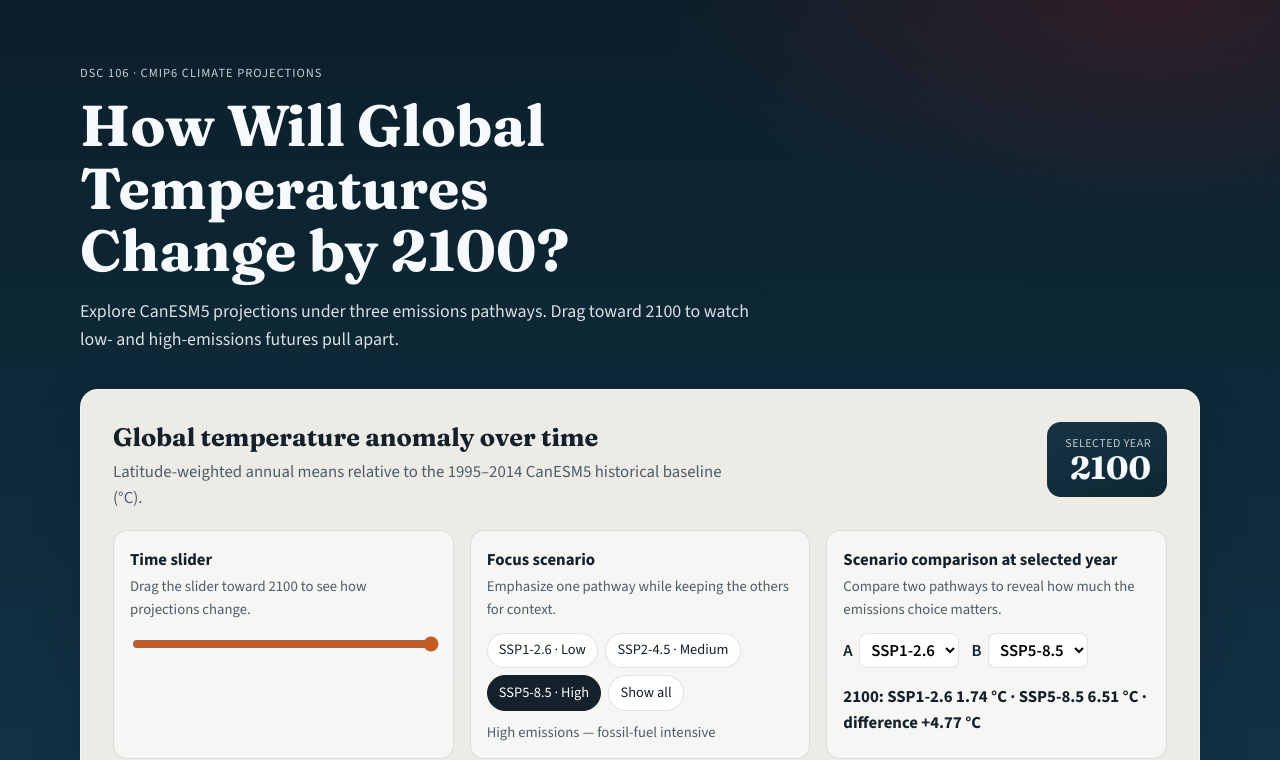
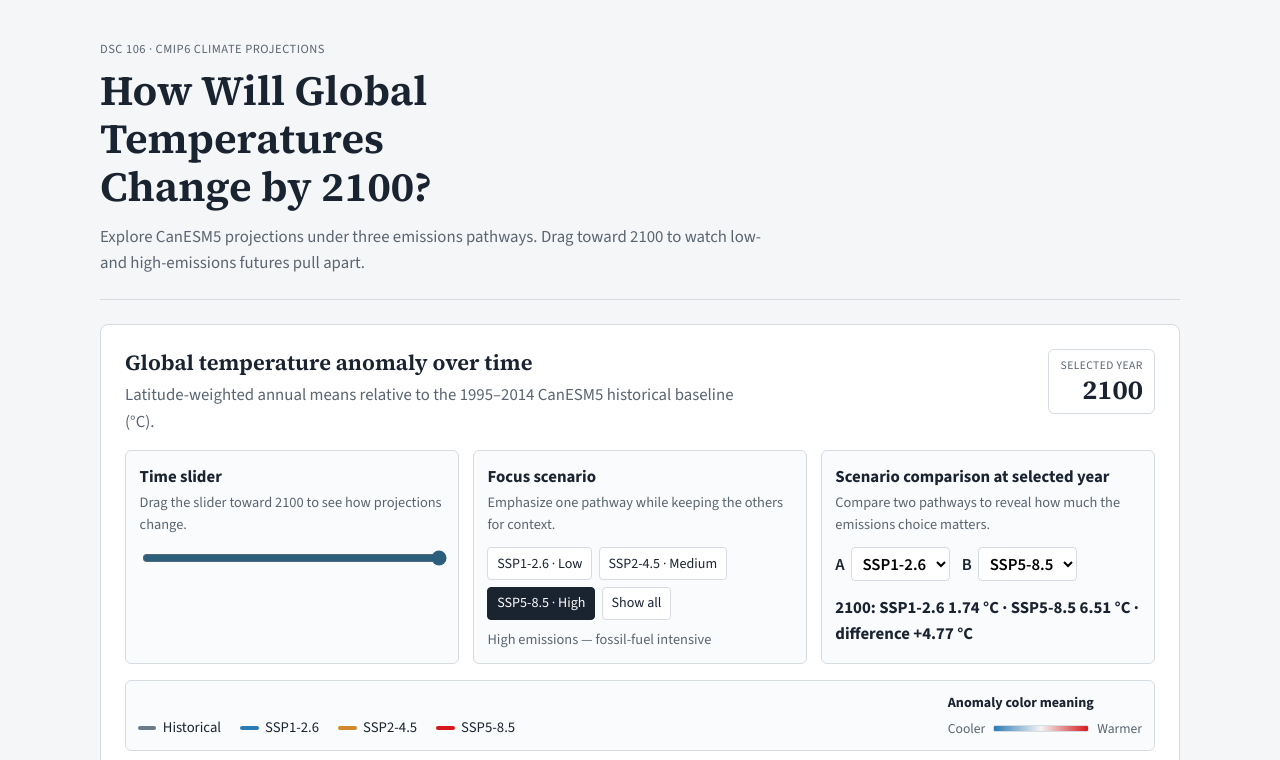
Before and after one commit to exitcy/DSC106-Project-3, a plain HTML site: page index.html in a window 1280 px wide. Shown: the top 760 px of the page. Drawn offline with nearby package versions, Linux system fonts and the light colour scheme.

Commit message:
Simplify page styling to a cleaner academic look.

```diff
--- a/css/styles.css
+++ b/css/styles.css
@@ -1,19 +1,15 @@
 :root {
-  --bg-top: #0b1f2a;
-  --bg-mid: #123447;
-  --bg-bottom: #f3efe6;
-  --ink: #14212b;
-  --muted: #4d5d68;
-  --paper: rgba(255, 252, 246, 0.92);
-  --line: rgba(20, 33, 43, 0.12);
-  --accent: #c45c26;
+  --ink: #1a2330;
+  --muted: #5a6570;
+  --paper: #ffffff;
+  --page: #f5f6f8;
+  --line: #d7dce2;
+  --accent: #2c5f7c;
   --ssp126: #2c7bb6;
   --ssp245: #d08a2c;
   --ssp585: #d7191c;
   --historical: #6b7c86;
-  --shadow: 0 18px 50px rgba(8, 24, 34, 0.18);
-  --radius: 18px;
-  --font-display: "Fraunces", Georgia, serif;
+  --font-display: "Source Serif 4", Georgia, serif;
   --font-body: "Source Sans 3", "Segoe UI", sans-serif;
 }
 
@@ -34,58 +30,56 @@ body {
   font-family: var(--font-body);
   font-size: 1.05rem;
   line-height: 1.55;
-  background:
-    radial-gradient(1200px 500px at 10% -10%, rgba(44, 123, 182, 0.28), transparent 60%),
-    radial-gradient(900px 420px at 90% 0%, rgba(215, 25, 28, 0.18), transparent 55%),
-    linear-gradient(180deg, var(--bg-top) 0%, var(--bg-mid) 28%, #d9e4df 52%, var(--bg-bottom) 100%);
+  background: var(--page);
 }
 
 .page {
-  width: min(1120px, calc(100% - 2rem));
+  width: min(1080px, calc(100% - 2rem));
   margin: 0 auto;
-  padding: 2.5rem 0 4rem;
+  padding: 2rem 0 3.5rem;
 }
 
 .hero {
-  color: #f7fafc;
-  padding: 1.5rem 0 2.25rem;
+  color: var(--ink);
+  padding: 0.5rem 0 1.5rem;
+  border-bottom: 1px solid var(--line);
+  margin-bottom: 1.5rem;
 }
 
 .eyebrow {
-  margin: 0 0 0.75rem;
-  letter-spacing: 0.08em;
+  margin: 0 0 0.5rem;
+  letter-spacing: 0.04em;
   text-transform: uppercase;
   font-size: 0.78rem;
-  opacity: 0.8;
+  color: var(--muted);
 }
 
 .hero h1 {
   margin: 0;
-  max-width: 14ch;
+  max-width: 18ch;
   font-family: var(--font-display);
-  font-weight: 700;
-  font-size: clamp(2.2rem, 5vw, 3.6rem);
-  line-height: 1.08;
+  font-weight: 650;
+  font-size: clamp(1.85rem, 4vw, 2.6rem);
+  line-height: 1.15;
 }
 
 .lede {
-  margin: 1rem 0 0;
+  margin: 0.75rem 0 0;
   max-width: 42rem;
-  font-size: 1.12rem;
-  color: rgba(247, 250, 252, 0.88);
+  font-size: 1.05rem;
+  color: var(--muted);
 }
 
 .viz-panel,
 .about {
   background: var(--paper);
-  border: 1px solid rgba(255, 255, 255, 0.45);
-  border-radius: var(--radius);
-  box-shadow: var(--shadow);
-  padding: clamp(1.25rem, 3vw, 2rem);
+  border: 1px solid var(--line);
+  border-radius: 8px;
+  padding: clamp(1rem, 2.5vw, 1.5rem);
 }
 
 .viz-panel {
-  margin-bottom: 1.75rem;
+  margin-bottom: 1.25rem;
 }
 
 .viz-header {
@@ -94,7 +88,7 @@ body {
   justify-content: space-between;
   align-items: flex-start;
   flex-wrap: wrap;
-  margin-bottom: 1.25rem;
+  margin-bottom: 1rem;
 }
 
 .viz-header h2,
@@ -102,8 +96,13 @@ body {
 .support-grid h3 {
   margin: 0;
   font-family: var(--font-display);
-  font-weight: 600;
-  line-height: 1.2;
+  font-weight: 650;
+  line-height: 1.25;
+  font-size: 1.35rem;
+}
+
+.support-grid h3 {
+  font-size: 1.15rem;
 }
 
 .chart-subtitle,
@@ -119,40 +118,41 @@ body {
 }
 
 .year-badge {
-  min-width: 7.5rem;
-  padding: 0.7rem 1rem;
-  border-radius: 14px;
-  background: linear-gradient(160deg, #163445, #0f2734);
-  color: #f7fafc;
+  min-width: 6.5rem;
+  padding: 0.45rem 0.7rem;
+  border-radius: 6px;
+  border: 1px solid var(--line);
+  background: #fff;
+  color: var(--ink);
   text-align: right;
 }
 
 .year-label {
   display: block;
-  font-size: 0.75rem;
+  font-size: 0.72rem;
   letter-spacing: 0.04em;
   text-transform: uppercase;
-  opacity: 0.75;
+  color: var(--muted);
 }
 
 .year-badge strong {
   font-family: var(--font-display);
-  font-size: 2rem;
-  line-height: 1;
+  font-size: 1.7rem;
+  line-height: 1.1;
 }
 
 .controls {
   display: grid;
   grid-template-columns: repeat(3, minmax(0, 1fr));
-  gap: 1rem;
+  gap: 0.85rem;
   margin-bottom: 1rem;
 }
 
 .control-block {
-  padding: 0.9rem 1rem;
+  padding: 0.75rem 0.85rem;
   border: 1px solid var(--line);
-  border-radius: 14px;
-  background: rgba(255, 255, 255, 0.55);
+  border-radius: 6px;
+  background: #fafbfc;
 }
 
 .control-block label,
@@ -163,8 +163,8 @@ body {
 }
 
 .hint {
-  margin: 0 0 0.75rem;
-  font-size: 0.92rem;
+  margin: 0 0 0.65rem;
+  font-size: 0.9rem;
 }
 
 #year-slider {
@@ -175,19 +175,18 @@ body {
 .scenario-toggle {
   display: flex;
   flex-wrap: wrap;
-  gap: 0.45rem;
+  gap: 0.4rem;
 }
 
 .scenario-btn {
   border: 1px solid var(--line);
   background: #fff;
   color: var(--ink);
-  border-radius: 999px;
-  padding: 0.35rem 0.7rem;
+  border-radius: 4px;
+  padding: 0.3rem 0.55rem;
   font: inherit;
-  font-size: 0.9rem;
+  font-size: 0.88rem;
   cursor: pointer;
-  transition: background 160ms ease, color 160ms ease, border-color 160ms ease;
 }
 
 .scenario-btn:hover,
@@ -204,8 +203,8 @@ body {
 
 .scenario-plain {
   min-height: 1.4em;
-  margin: 0.65rem 0 0;
-  font-size: 0.92rem;
+  margin: 0.55rem 0 0;
+  font-size: 0.9rem;
 }
 
 .compare-row {
@@ -223,57 +222,51 @@ body {
 
 .compare-row select {
   font: inherit;
-  border-radius: 8px;
+  border-radius: 4px;
   border: 1px solid var(--line);
-  padding: 0.3rem 0.45rem;
+  padding: 0.25rem 0.4rem;
   background: #fff;
 }
 
 .compare-readout {
-  margin: 0.75rem 0 0;
+  margin: 0.65rem 0 0;
   font-weight: 700;
   color: var(--ink);
-}
-
-.chart {
-  width: 100%;
-  min-height: 420px;
-  position: relative;
 }
 
 .chart-legends {
   display: flex;
   flex-wrap: wrap;
   justify-content: space-between;
-  gap: 1rem 1.75rem;
+  gap: 0.85rem 1.5rem;
   align-items: flex-end;
-  margin: 0 0 0.85rem;
-  padding: 0.75rem 0.9rem;
+  margin: 0 0 0.75rem;
+  padding: 0.65rem 0.75rem;
   border: 1px solid var(--line);
-  border-radius: 12px;
-  background: rgba(255, 255, 255, 0.7);
+  border-radius: 6px;
+  background: #fafbfc;
 }
 
 .series-legend {
   display: flex;
   flex-wrap: wrap;
-  gap: 0.85rem 1.35rem;
-  font-size: 0.95rem;
+  gap: 0.75rem 1.2rem;
+  font-size: 0.92rem;
   color: var(--ink);
 }
 
 .series-legend span {
   display: inline-flex;
   align-items: center;
-  gap: 0.45rem;
+  gap: 0.4rem;
   white-space: nowrap;
 }
 
 .swatch {
   display: inline-block;
-  width: 1.25rem;
-  height: 0.3rem;
-  border-radius: 999px;
+  width: 1.15rem;
+  height: 0.28rem;
+  border-radius: 2px;
   background: currentColor;
 }
 
@@ -285,32 +278,38 @@ body {
 .anomaly-legend {
   display: flex;
   flex-direction: column;
-  gap: 0.35rem;
+  gap: 0.3rem;
   color: var(--muted);
   font-size: 0.85rem;
-  min-width: 12rem;
+  min-width: 11rem;
 }
 
 .anomaly-caption {
   font-weight: 700;
   color: var(--ink);
-  font-size: 0.9rem;
+  font-size: 0.88rem;
 }
 
 .anomaly-scale {
   display: grid;
   grid-template-columns: auto 1fr auto;
-  gap: 0.55rem;
+  gap: 0.5rem;
   align-items: center;
 }
 
 .anomaly-bar {
   width: 100%;
-  min-width: 6.5rem;
-  height: 0.55rem;
-  border-radius: 999px;
-  background: linear-gradient(90deg, #2c7bb6 0%, #f7f1e8 50%, #d7191c 100%);
-  border: 1px solid rgba(20, 33, 43, 0.12);
+  min-width: 6rem;
+  height: 0.45rem;
+  border-radius: 2px;
+  background: linear-gradient(90deg, #2c7bb6 0%, #f4f4f4 50%, #d7191c 100%);
+  border: 1px solid var(--line);
+}
+
+.chart {
+  width: 100%;
+  min-height: 420px;
+  position: relative;
 }
 
 .chart svg {
@@ -322,7 +321,7 @@ body {
 
 .axis path,
 .axis line {
-  stroke: rgba(20, 33, 43, 0.35);
+  stroke: rgba(26, 35, 48, 0.35);
 }
 
 .axis text {
@@ -331,35 +330,35 @@ body {
 }
 
 .grid line {
-  stroke: rgba(20, 33, 43, 0.08);
+  stroke: rgba(26, 35, 48, 0.08);
 }
 
 .series-line {
   fill: none;
-  stroke-width: 2.6;
+  stroke-width: 2.4;
   stroke-linejoin: round;
   stroke-linecap: round;
-  transition: opacity 180ms ease, stroke-width 180ms ease;
+  transition: opacity 160ms ease, stroke-width 160ms ease;
 }
 
 .series-line.is-dim {
   opacity: 0.22;
-  stroke-width: 1.8;
+  stroke-width: 1.7;
 }
 
 .series-line.is-focus {
-  stroke-width: 3.4;
+  stroke-width: 3.1;
 }
 
 .baseline-line {
-  stroke: #5b6b75;
+  stroke: #6a7680;
   stroke-dasharray: 5 5;
   stroke-width: 1.2;
 }
 
 .playhead {
   stroke: var(--accent);
-  stroke-width: 1.5;
+  stroke-width: 1.4;
   stroke-dasharray: 4 4;
 }
 
@@ -368,27 +367,17 @@ body {
   stroke-width: 1.5;
 }
 
-.annotation-label {
-  font-size: 12px;
-  fill: var(--muted);
-}
-
-.legend {
-  font-size: 13px;
-  fill: var(--ink);
-}
-
 .tooltip {
   position: fixed;
   z-index: 20;
   pointer-events: none;
   max-width: 220px;
-  padding: 0.55rem 0.7rem;
-  border-radius: 10px;
-  background: rgba(14, 28, 36, 0.95);
+  padding: 0.5rem 0.65rem;
+  border-radius: 6px;
+  border: 1px solid #2a3644;
+  background: #1a2330;
   color: #f7fafc;
   font-size: 0.9rem;
-  box-shadow: 0 10px 30px rgba(0, 0, 0, 0.25);
 }
 
 .tooltip strong {
@@ -398,14 +387,14 @@ body {
 }
 
 .chart-caption {
-  margin: 0.75rem 0 1.5rem;
+  margin: 0.65rem 0 1.25rem;
   font-size: 0.95rem;
 }
 
 .support-grid {
   display: grid;
   grid-template-columns: 1.1fr 1fr;
-  gap: 1.25rem;
+  gap: 1.1rem;
 }
 
 .mini-chart {
@@ -417,18 +406,18 @@ body {
 }
 
 .about h2 {
-  margin-bottom: 1rem;
+  margin-bottom: 0.85rem;
 }
 
 .about h3 {
-  margin: 1.35rem 0 0.45rem;
+  margin: 1.2rem 0 0.4rem;
   font-family: var(--font-display);
-  font-size: 1.2rem;
+  font-size: 1.15rem;
 }
 
 .about p,
 .about li {
-  color: #24333d;
+  color: #2a3540;
 }
 
 .about ul {
@@ -436,9 +425,9 @@ body {
 }
 
 .site-footer {
-  margin-top: 1.5rem;
-  color: #35505c;
-  font-size: 0.92rem;
+  margin-top: 1.25rem;
+  color: var(--muted);
+  font-size: 0.9rem;
 }
 
 @media (max-width: 900px) {
--- a/index.html
+++ b/index.html
@@ -6,8 +6,8 @@
   <title>How Will Global Temperatures Change by 2100?</title>
   <link rel="preconnect" href="https://fonts.googleapis.com" />
   <link rel="preconnect" href="https://fonts.gstatic.com" crossorigin />
-  <link href="https://fonts.googleapis.com/css2?family=Fraunces:opsz,wght@9..144,500;9..144,700&family=Source+Sans+3:wght@400;600;700&display=swap" rel="stylesheet" />
-  <link rel="stylesheet" href="./css/styles.css?v=3" />
+  <link href="https://fonts.googleapis.com/css2?family=Source+Sans+3:wght@400;600;700&family=Source+Serif+4:wght@600;650&display=swap" rel="stylesheet" />
+  <link rel="stylesheet" href="./css/styles.css?v=4" />
   <script src="https://cdn.jsdelivr.net/npm/d3@7"></script>
 </head>
 <body>
@@ -185,6 +185,6 @@
     </footer>
   </div>
 
-  <script src="./js/app.js?v=3"></script>
+  <script src="./js/app.js?v=4"></script>
 </body>
 </html>
```
